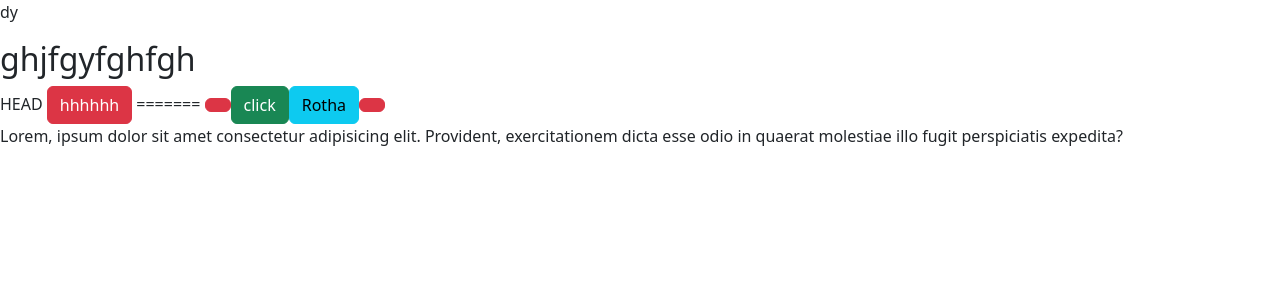
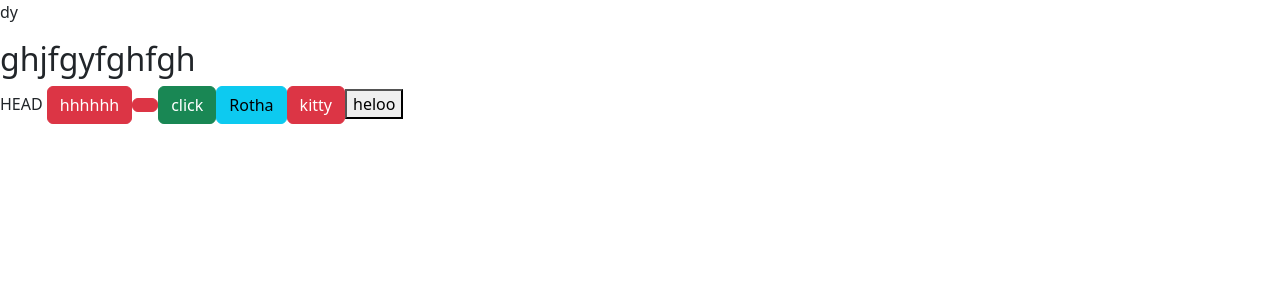
Before and after one commit to plongrotha/ProjectNewG1, an Angular app: page / in a window 1280 px wide. Shown: the top 300 px of the page. Built offline with nearby package versions, Linux system fonts and the light colour scheme.

Commit message:
tygujhjhj

```diff
--- a/src/app/app.component.html
+++ b/src/app/app.component.html
@@ -2,15 +2,11 @@
 <h2>ghjfgyfghfgh</h2>
 HEAD
 <button class="btn btn-danger">hhhhhh</button>
-=======
+
 <button class="btn btn-danger"></button>
 
 <button class="btn btn-success">click</button>
 
 <button class="btn btn-info">Rotha</button>
-
-<button class="btn btn-danger"></button>
-
-
-
-<p>Lorem, ipsum dolor sit amet consectetur adipisicing elit. Provident, exercitationem dicta esse odio in quaerat molestiae illo fugit perspiciatis expedita?</p>
+<button class="btn btn-danger">kitty</button>
+<button>heloo</button>
```
